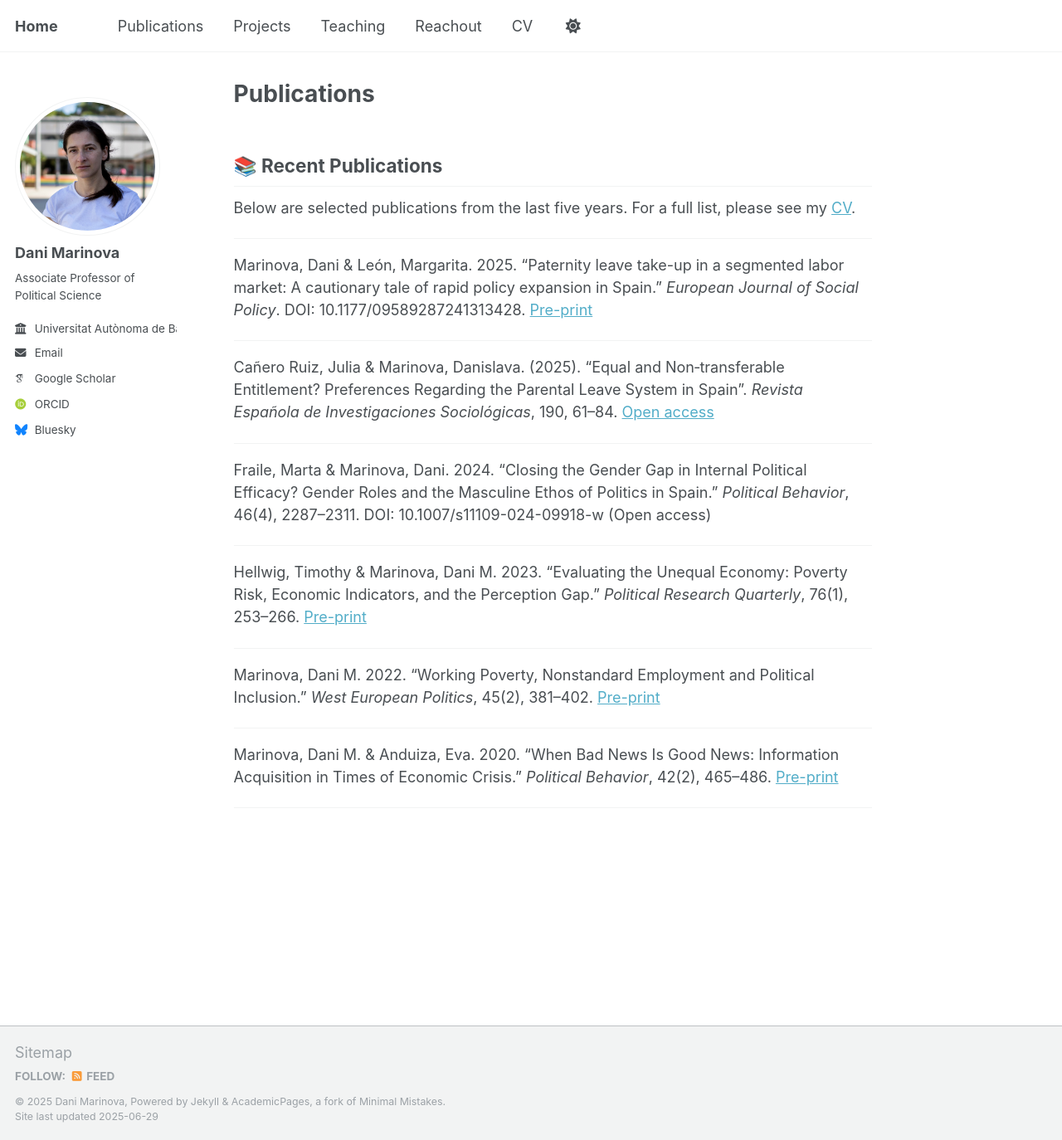
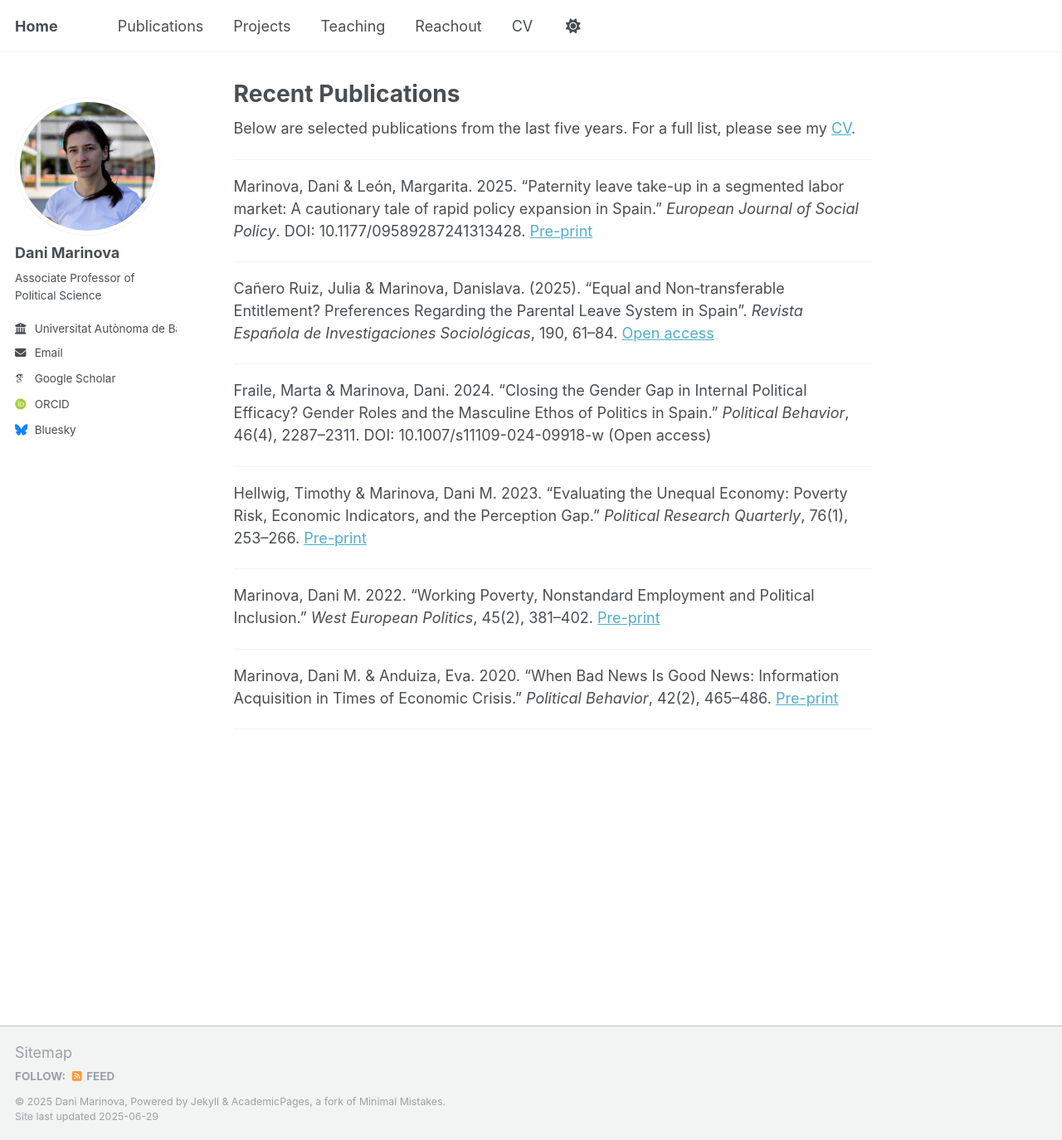
Before and after one commit to cyrila24/personal, a Jekyll site: the page built from _pages/publications.md, in a window 1280 px wide and 1374 px high. Shown: the whole window at 83% size. Built offline with Jekyll 4.4.1, drawn with Linux system fonts in a browser that asks for light colours; some web fonts are replaced; a script that is not in the unit is left out.

Commit message:
Update publications.md

```diff
--- a/_pages/publications.md
+++ b/_pages/publications.md
@@ -1,12 +1,9 @@
 ---
 layout: single
-title: "Publications"
+title: "Recent Publications"
 permalink: /publications/
 author_profile: true
 ---
-
-
-## 📚 Recent Publications
 
 Below are selected publications from the last five years. For a full list, please see my [CV](/personal/cv.pdf).
 
```
